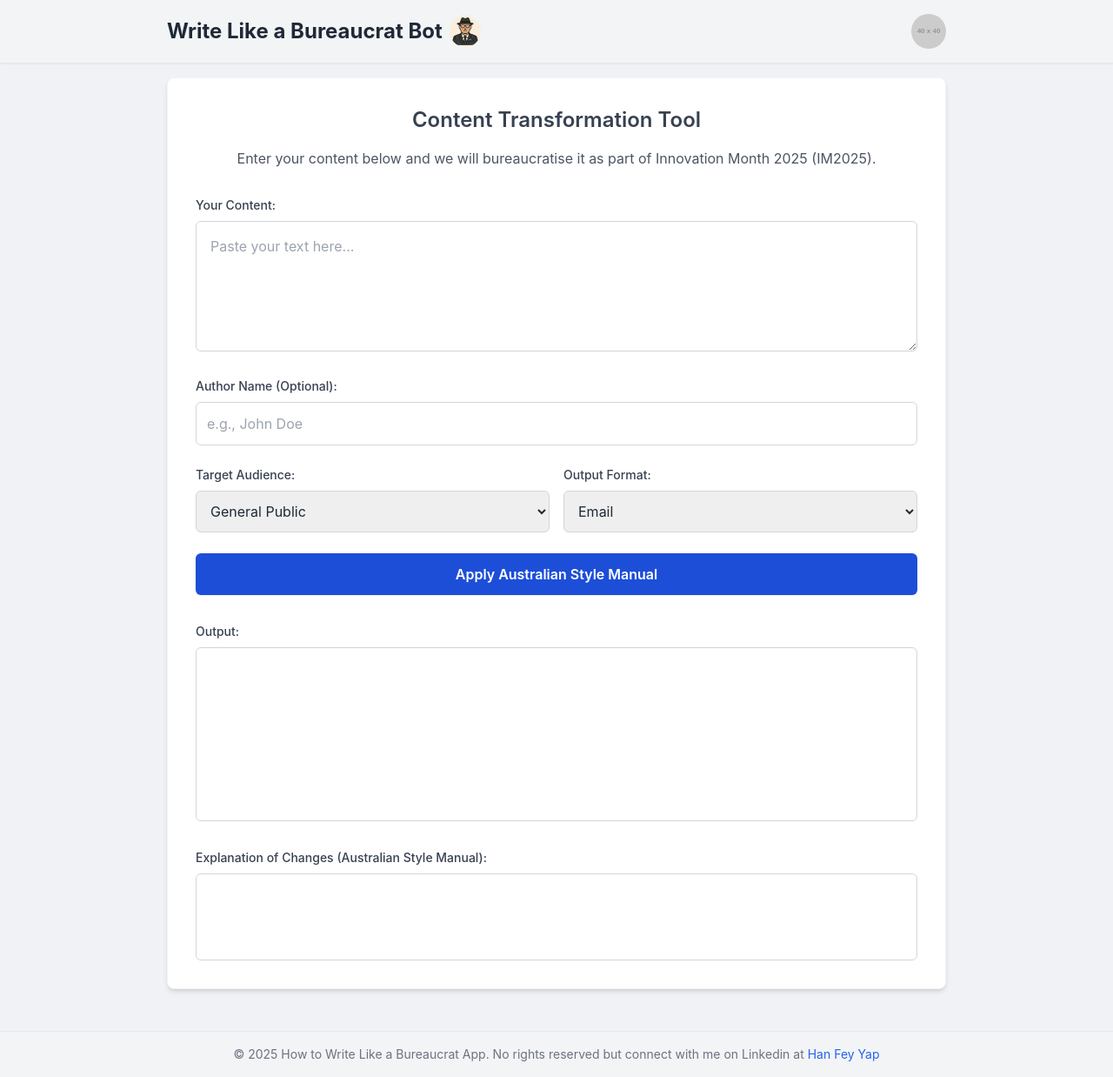
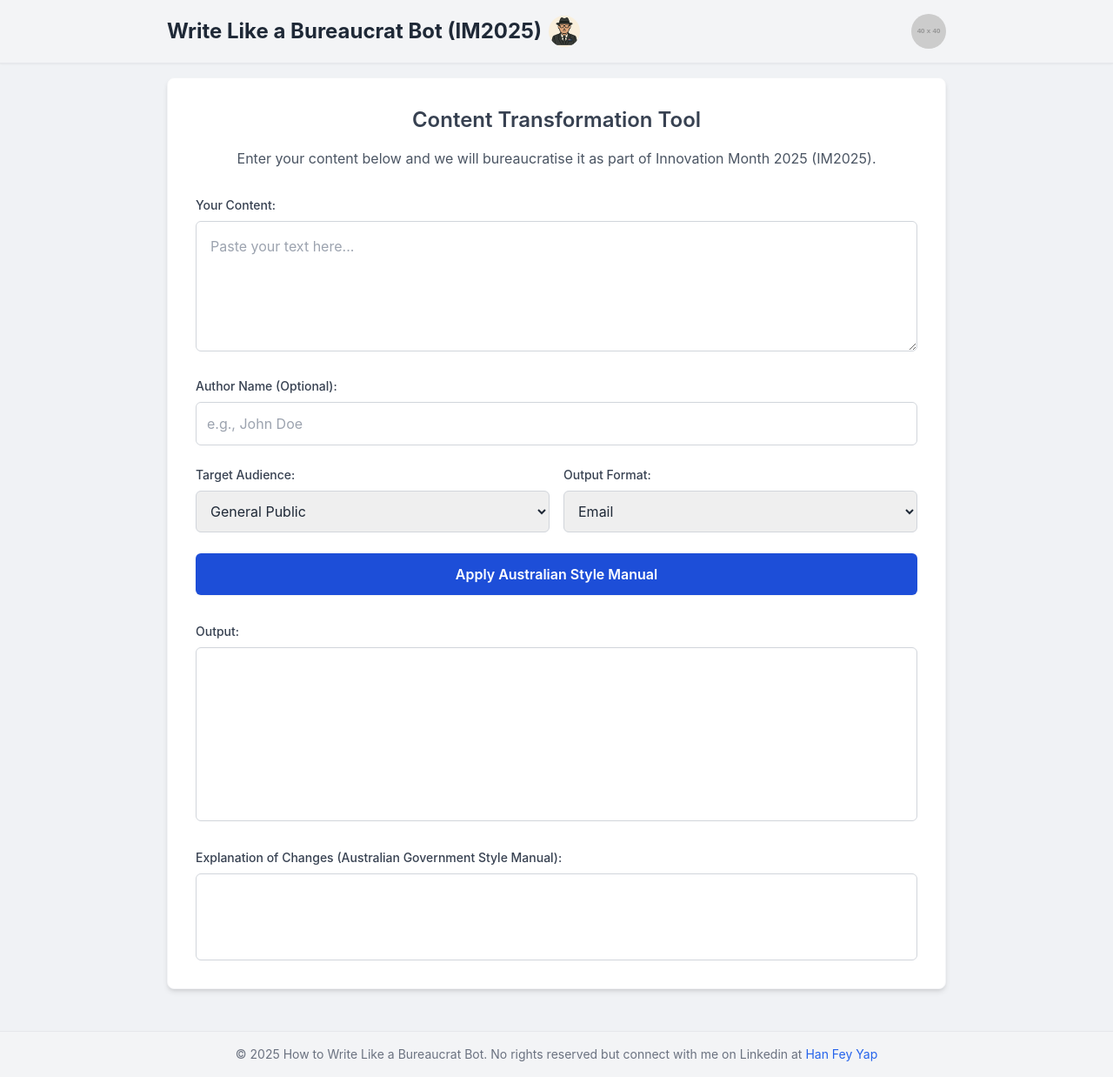
Before and after one commit to hanfeyyaps/write-like-a-buero, a plain HTML site: page index.html in a window 1280 px wide. Shown: the whole page at 87% size. Drawn offline with nearby package versions, Linux system fonts and the light colour scheme; placeholder pictures from the web are drawn by us.

Commit message:
Update index.html

```diff
--- a/index.html
+++ b/index.html
@@ -3,7 +3,7 @@
 <head>
     <meta charset="UTF-8">
     <meta name="viewport" content="width=device-width, initial-scale=1.0">
-    <title>Write Like a Bureaucrat Bot</title>
+    <title>Write Like a Bureaucrat Bot (IM2025)</title>
     <!-- Tailwind CSS CDN -->
     <script src="https://cdn.tailwindcss.com"></script>
     <style>
@@ -98,7 +98,7 @@
     <header class="w-full bg-gray-100 shadow-sm py-4 px-6 border-b border-gray-200"> <!-- Changed header background to gray-100 -->
         <div class="max-w-4xl mx-auto flex items-center justify-between">
             <div class="flex items-center"> <!-- New flex container for title and its adjacent icon -->
-                <h1 class="text-2xl font-bold text-gray-800">Write Like a Bureaucrat Bot</h1>
+                <h1 class="text-2xl font-bold text-gray-800">Write Like a Bureaucrat Bot (IM2025)</h1>
                 <!-- New Image Placeholder right beside the title -->
                 <img src="apsicon.png" alt="App Icon" class="rounded-full ml-2 h-9 w-9" title="Bureaucrat App Icon">
             </div>
@@ -181,10 +181,10 @@
 
             <!-- New section for explanation of changes - now a div -->
             <div class="mt-8">
-                <label for="explanationOutput" class="block text-gray-700 text-sm font-medium mb-2">Explanation of Changes (Australian Style Manual):</label>
+                <label for="explanationOutput" class="block text-gray-700 text-sm font-medium mb-2">Explanation of Changes (Australian Government Style Manual):</label>
                 <div id="explanationOutput"
                      class="explanation-output-div">
-                    <!-- Changes made based on the Australian Style Manual will be explained here... -->
+                    <!-- Changes made based on the Australian Government Style Manual will be explained here... -->
                 </div>
             </div>
 
@@ -197,7 +197,7 @@
     <!-- Footer Section -->
     <footer class="w-full bg-gray-100 py-4 px-6 border-t border-gray-200 mt-8">
         <div class="max-w-4xl mx-auto text-center text-gray-500 text-sm">
-            © 2025 How to Write Like a Bureaucrat App. No rights reserved but connect with me on Linkedin at <a href="https://www.linkedin.com/in/han-fey-yap/" target="_blank" class="text-blue-600 hover:underline">Han Fey Yap</a>
+            © 2025 How to Write Like a Bureaucrat Bot. No rights reserved but connect with me on Linkedin at <a href="https://www.linkedin.com/in/han-fey-yap/" target="_blank" class="text-blue-600 hover:underline">Han Fey Yap</a>
         </div>
     </footer>
 
@@ -386,9 +386,9 @@ ${retrievedManualContent.join("\n\n---\n")}
                     }
                     // UPDATED PROMPT: Stronger instructions for Chain of Thought and RAG adherence.
                     // Removed "Original Text to Rewrite:" label.
-                    userPrompt = `You are an expert in the Australian Style Manual. Your task is to rewrite the following text: "${prompt}" to strictly adhere to the principles of the Australian Style Manual, using Australian English spelling, grammar, and phrasing.
+                    userPrompt = `You are an expert in the Australian Government Style Manual. Your task is to rewrite the following text: "${prompt}" to strictly adhere to the principles of the Australian Government Style Manual, using Australian English spelling, grammar, and phrasing.
 
-**Crucially, you must meticulously apply every relevant guideline from the 'Australian Style Manual' section below to the input text.** Do NOT use any external knowledge or pre-trained information beyond these guidelines. If a specific transformation cannot be directly justified by the provided guidelines, you must not apply it and instead state that it cannot be done based on the manual.
+**Crucially, you must meticulously apply every relevant guideline from the 'Australian Government Style Manual' section below to the input text.** Do NOT use any external knowledge or pre-trained information beyond these guidelines. If a specific transformation cannot be directly justified by the provided guidelines, you must not apply it and instead state that it cannot be done based on the manual.
 
 **IMPORTANT:** The 'Australian Style Manual' provided are for your internal reference *only*. **DO NOT include these guidelines, their headings, or any meta-information about them in your final output.** Your final output MUST be ONLY the rewritten text, formatted as a ${selectedFormat} for a ${selectedAudience}, without any introductory or concluding remarks or any labels like "Rewritten Text:". **Absolutely DO NOT include the original input text or any part of this prompt in your final output.** Absolutely DO NOT use Markdown formatting (e.g., **, *, #, or \`\`\`). Use only valid HTML tags for formatting (e.g., <strong> for bold, <p> for paragraphs, <h2>, <h3> for headings, <ul>, <li> for lists). Focus on clarity, conciseness, formal language, correct grammar, punctuation, and Australian English spelling.
 
@@ -438,7 +438,7 @@ ${formatSpecificGuidance}`;
                 // Second API call for explanation, ONLY if actionType === 'style'
                 if (actionType === 'style') {
                     // MODIFIED PROMPT: Explicitly telling the model NOT to talk about HTML formatting changes.
-                    const explanationPrompt = `Given the original text: "${prompt}" and the revised text (styled according to the Australian Style Manual): "${styledText}". Please provide a concise explanation of the key changes made to adhere to the Australian Style Manual, focusing on grammar, punctuation, spelling, and style adjustments, grammar, and phrasing. DO NOT discuss the presentation format or HTML tags used in the output. For each change, include a brief "Before:" and "After:" example of the specific words or short phrases that were modified. Present these changes as a valid HTML unordered list (<ul>) with each change as a list item (<li>). Use HTML <strong> tags for bolding key terms within the explanation. Absolutely DO NOT use Markdown formatting (e.g., **, *, #, or \`\`\`). Provide ONLY the HTML list, without any introductory or concluding remarks. Ensure the explanation itself uses Australian English spelling, grammar, and phrasing. IMPORTANT to include all types changes. If no changes were made, it does not have to be mentioned.`;
+                    const explanationPrompt = `Given the original text: "${prompt}" and the revised text (styled according to the Australian Government Style Manual): "${styledText}". Please provide a concise explanation of the key changes made to adhere to the Australian Style Manual, focusing on grammar, punctuation, spelling, and style adjustments, grammar, and phrasing. DO NOT discuss the presentation format or HTML tags used in the output. For each change, include a brief "Before:" and "After:" example of the specific words or short phrases that were modified. Present these changes as a valid HTML unordered list (<ul>) with each change as a list item (<li>). Use HTML <strong> tags for bolding key terms within the explanation. Absolutely DO NOT use Markdown formatting (e.g., **, *, #, or \`\`\`). Provide ONLY the HTML list, without any introductory or concluding remarks. Ensure the explanation itself uses Australian English spelling, grammar, and phrasing. IMPORTANT to include all types changes. If no changes were made, it does not have to be mentioned.`;
 
                     let explanationChatHistory = [{ role: "user", parts: [{ text: explanationPrompt }] }];
                     const explanationPayload = { contents: explanationChatHistory };
```
